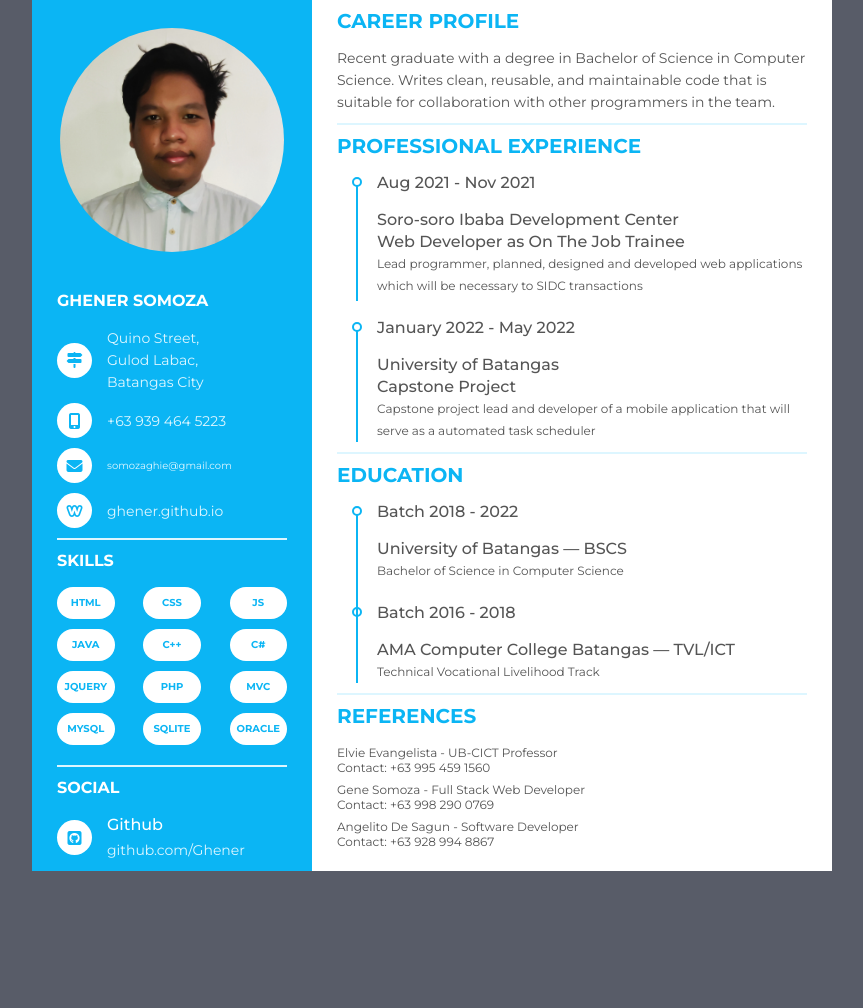
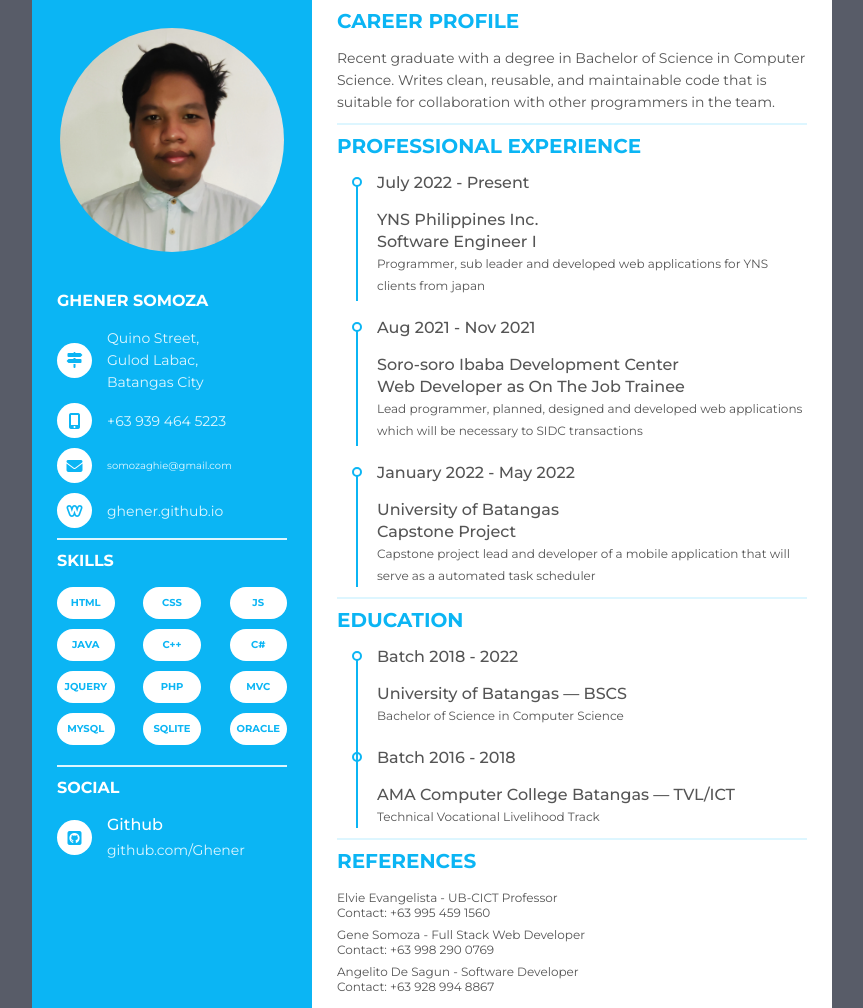
Before and after one commit to Ghener/ghener-cv, a plain HTML site: page index.html in a window 1280 px wide. Shown: the whole page, without its empty margins (208-1071 px from the left). Before the commit the page ends 871 px from the top, so only its background shows below. Drawn offline with Linux system fonts and the light colour scheme.

Commit message:
Update index.html

```diff
--- a/index.html
+++ b/index.html
@@ -139,6 +139,14 @@
            <p class="bold">Professional Experience</p>
          </div>
         <ul>
+	    <li>
+              <div class="date">July 2022 - Present</div>
+              <div class="info">
+                     <p class="company semi-bold">YNS Philippines Inc.</p>
+                     <p class="company semi-bold">Software Engineer I</p>
+                  <p>Programmer, sub leader and developed web applications for YNS clients from japan</p>
+                </div>
+            </li>
             <li>
               <div class="date">Aug 2021 - Nov 2021</div>
               <div class="info">
```
